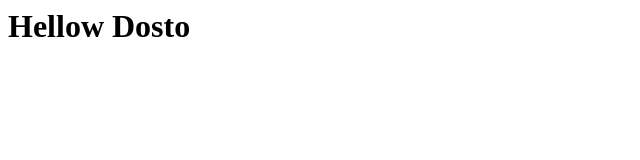
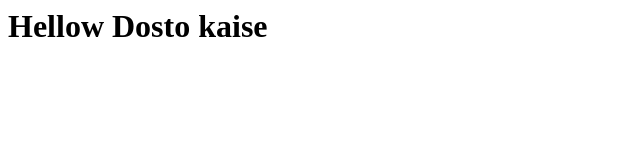
Before and after one commit to aniket01299/Web-Project, a plain HTML site: page index.html in a window 1280 px wide. Shown: the whole page, without its empty margins (0-640 px from the left). Drawn offline with Linux system fonts and the light colour scheme.

Commit message:
Update index.html

```diff
--- a/index.html
+++ b/index.html
@@ -1 +1 @@
-<h1> Hellow Dosto </h1>
+<h1> Hellow Dosto kaise  </h1>
```
